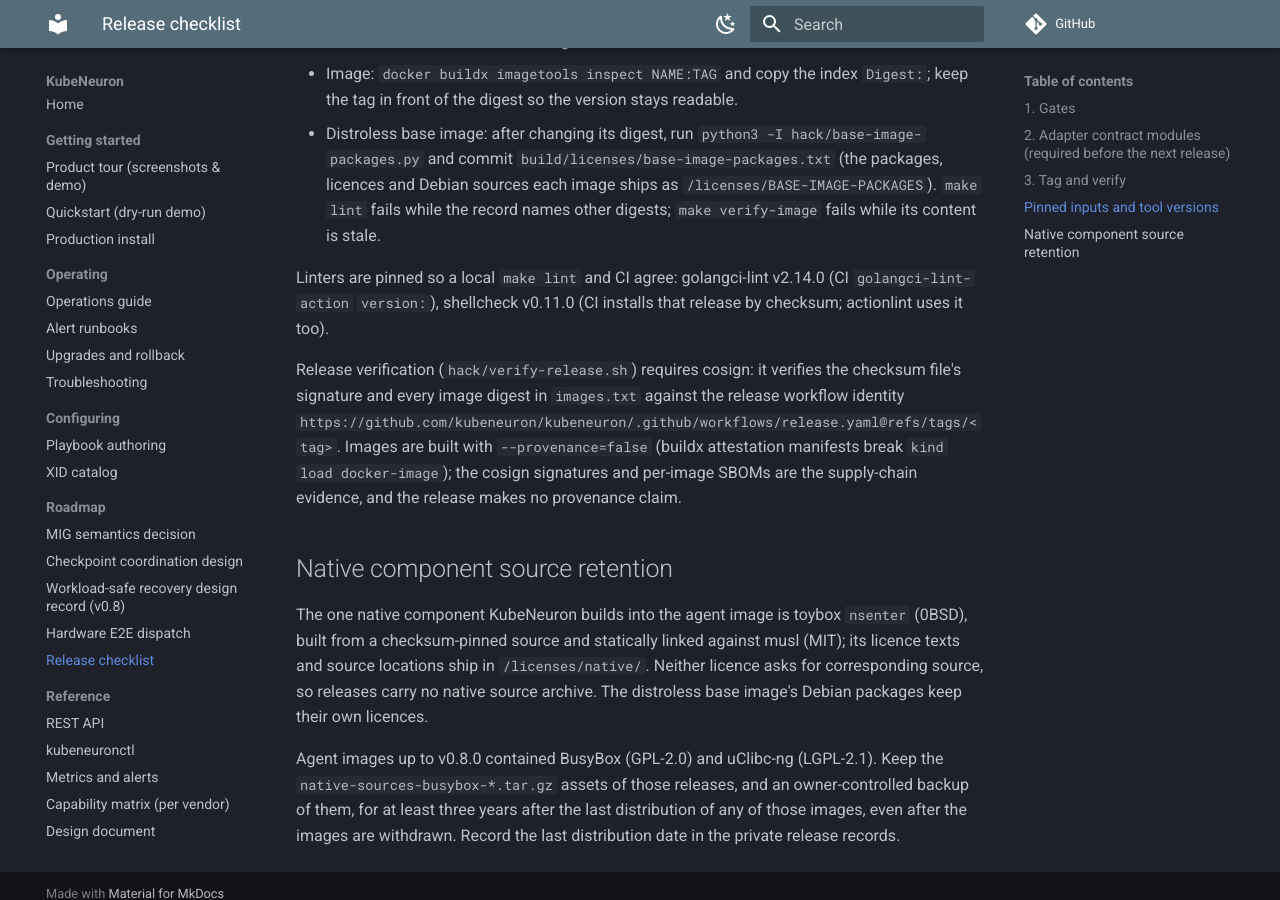
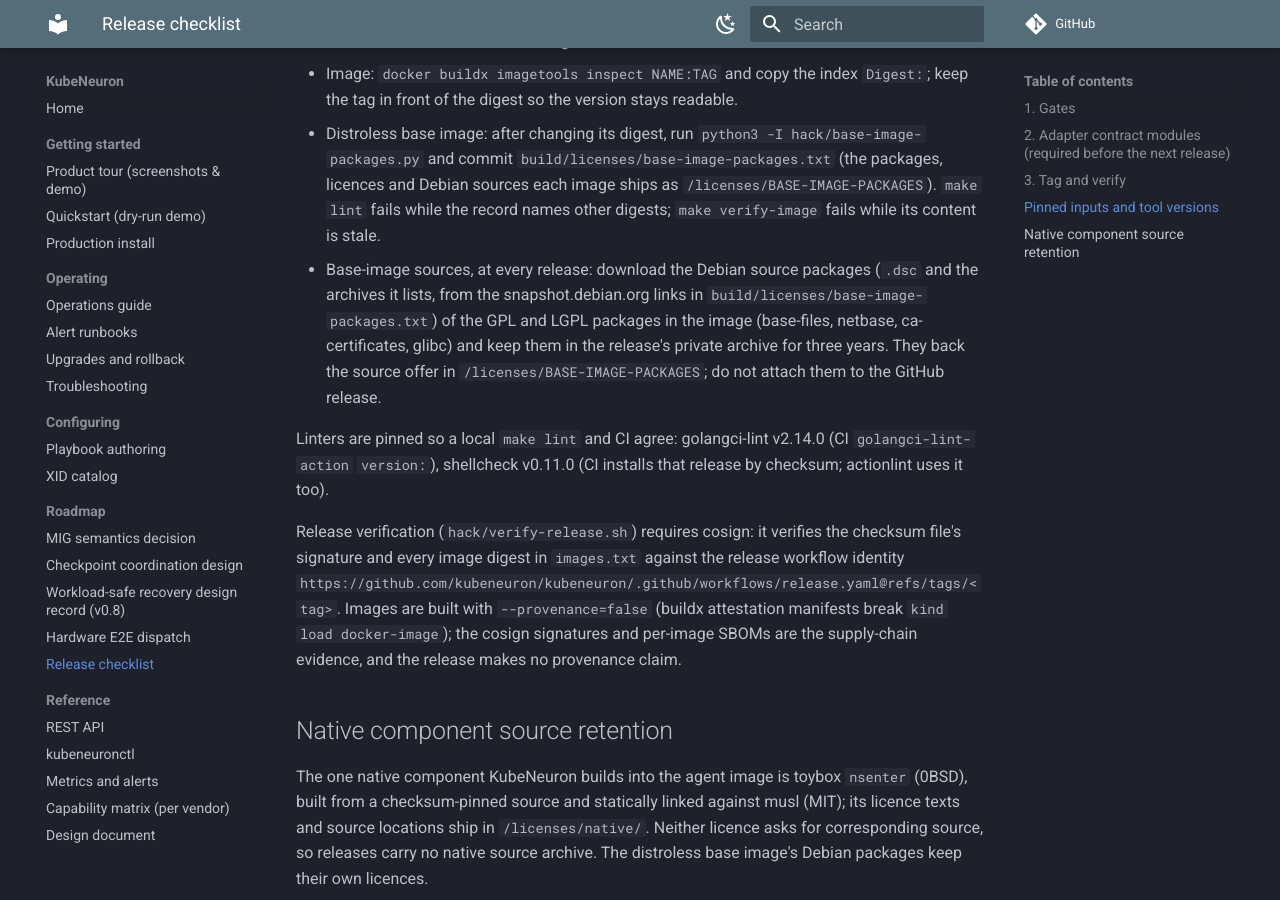
Before and after one commit to kubeneuron/kubeneuron, an MkDocs documentation site: the page built from docs/release-checklist.md, in a window 1280 px wide and 900 px high, scrolled down 2975 px. Built offline with MkDocs 1.6.1 and Material for MkDocs 9.7.7, drawn with Linux system fonts in a browser that asks for light colours; comment, search, counter and statistics services are not loaded.

Commit message:
supply chain: three-year term on the base-image source offer; release step to archive the GPL/LGPL sources
Signed-off-by: Andrii Petruk <andrey.petruk@gmail.com>

```diff
--- a/docs/release-checklist.md
+++ b/docs/release-checklist.md
@@ -147,6 +147,12 @@ To update a pin:
   sources each image ships as `/licenses/BASE-IMAGE-PACKAGES`). `make lint`
   fails while the record names other digests; `make verify-image` fails while
   its content is stale.
+- Base-image sources, at every release: download the Debian source packages
+  (`.dsc` and the archives it lists, from the snapshot.debian.org links in
+  `build/licenses/base-image-packages.txt`) of the GPL and LGPL packages in the
+  image (base-files, netbase, ca-certificates, glibc) and keep them in the
+  release's private archive for three years. They back the source offer in
+  `/licenses/BASE-IMAGE-PACKAGES`; do not attach them to the GitHub release.
 
 Linters are pinned so a local `make lint` and CI agree: golangci-lint
 v2.14.0 (CI `golangci-lint-action` `version:`), shellcheck v0.11.0 (CI installs
```
Also changed, not shown: 2 other files.
